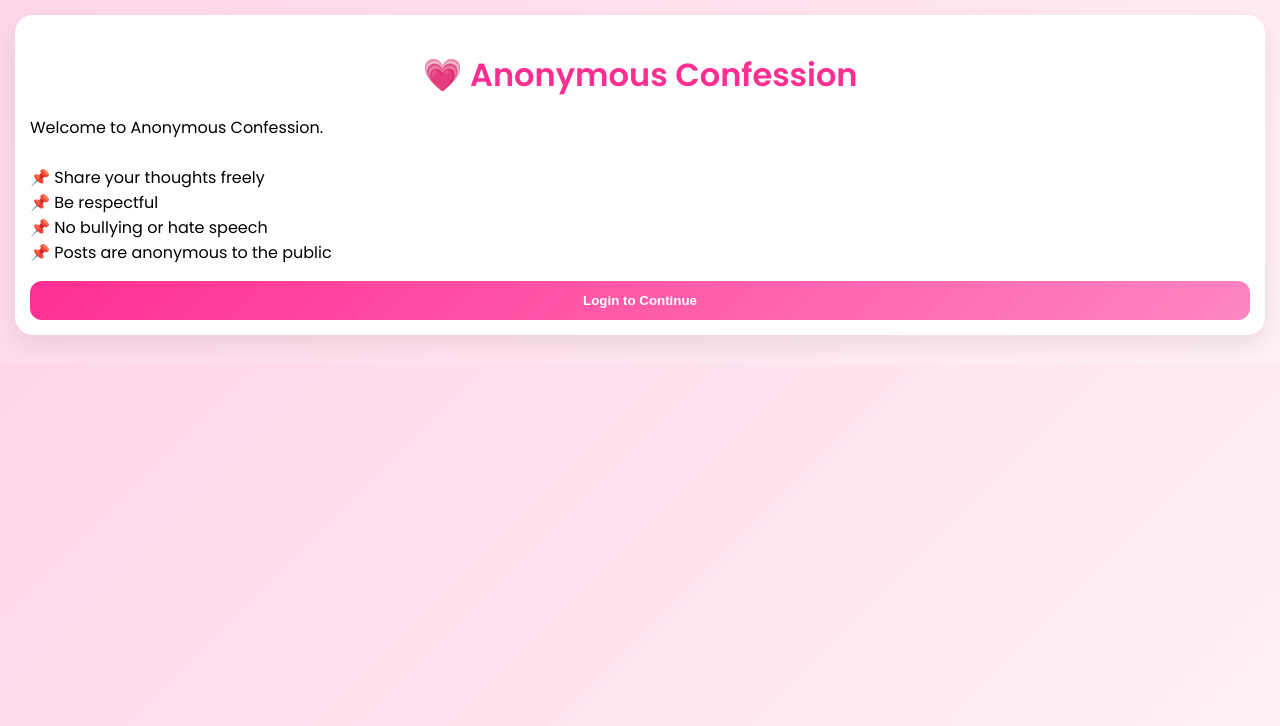
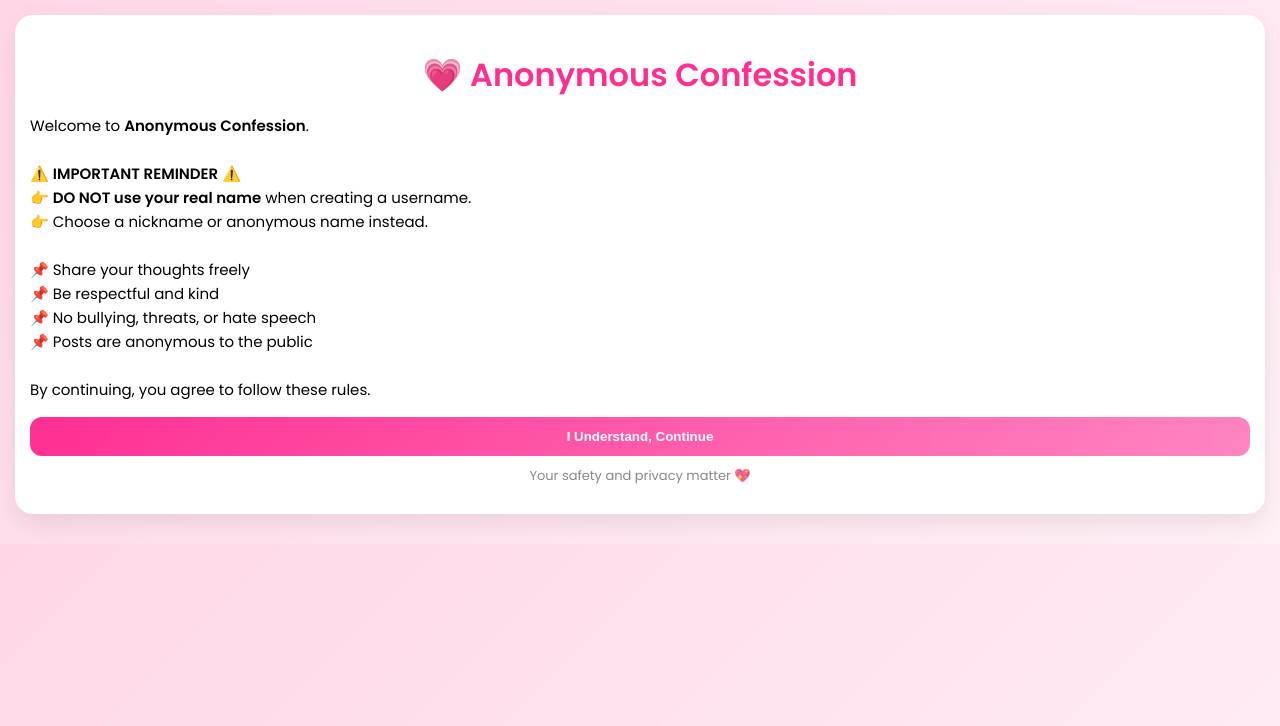
Before and after one commit to totosheyn-cyber/Group-3, a Flask app: page / in a window 1280 px wide. Shown: the top 726 px of the page. Run offline with Flask 3, Linux system fonts and the light colour scheme.

Commit message:
Add reminder

```diff
--- a/templates/landing.html
+++ b/templates/landing.html
@@ -10,17 +10,28 @@
 <div class="post-box">
     <h1>💗 Anonymous Confession</h1>
 
-    <p>
-        Welcome to Anonymous Confession.<br><br>
+    <p style="font-size:15px; line-height:1.6;">
+        Welcome to <b>Anonymous Confession</b>.<br><br>
+
+        ⚠️ <b>IMPORTANT REMINDER</b> ⚠️<br>
+        👉 <b>DO NOT use your real name</b> when creating a username.<br>
+        👉 Choose a nickname or anonymous name instead.<br><br>
+
         📌 Share your thoughts freely<br>
-        📌 Be respectful<br>
-        📌 No bullying or hate speech<br>
-        📌 Posts are anonymous to the public
+        📌 Be respectful and kind<br>
+        📌 No bullying, threats, or hate speech<br>
+        📌 Posts are anonymous to the public<br><br>
+
+        By continuing, you agree to follow these rules.
     </p>
 
     <a href="/login">
-        <button>Login to Continue</button>
+        <button>I Understand, Continue</button>
     </a>
+
+    <p style="text-align:center; margin-top:10px; font-size:13px; color:#888;">
+        Your safety and privacy matter 💖
+    </p>
 </div>
 
 </body>
```
